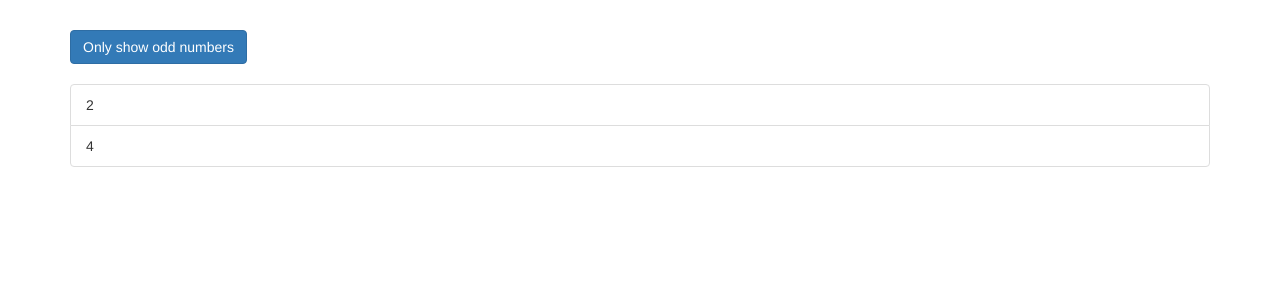
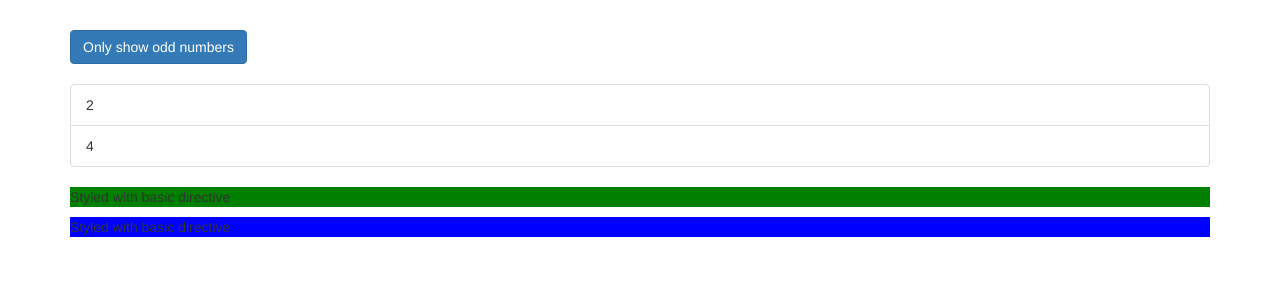
Before and after one commit to dlopezmartinez/angular, an Angular app: page / in a window 1280 px wide. Shown: the top 300 px of the page. Built offline with nearby package versions, Linux system fonts and the light colour scheme.

Commit message:
25/12
custom directives working

```diff
--- a/src/app/app.component.html
+++ b/src/app/app.component.html
@@ -28,6 +28,8 @@
           </li>
         </div>
       </ul>
+      <p appBasicHighlight>Styled with basic directive</p>
+      <p appBetterHighlight>Styled with basic directive</p>
       <ng-template [ngIf]="onlyOdd">
         <p>Only odd</p>
       </ng-template>
--- a/src/app/app.module.ts
+++ b/src/app/app.module.ts
@@ -4,10 +4,14 @@ import { FormsModule } from '@angular/forms';
 
 
 import { AppComponent } from './app.component';
+import { BasicHighlightDirective } from './basic-highlight/basic-highlight.directive';
+import { BetterHighlightDirective } from './better-highlight/better-highlight.directive';
 
 @NgModule({
   declarations: [
-    AppComponent
+    AppComponent,
+    BasicHighlightDirective,
+    BetterHighlightDirective
   ],
   imports: [
     BrowserModule,
--- /dev/null
+++ b/src/app/basic-highlight/basic-highlight.directive.ts
@@ -0,0 +1,14 @@
+import { Directive, ElementRef, OnInit } from "@angular/core";
+
+@Directive({
+    selector: '[appBasicHighlight]'
+})
+export class BasicHighlightDirective implements OnInit {
+
+    //con private crea una variable para ésta clase automaticamente
+    constructor(private elementRef: ElementRef) { }
+
+    ngOnInit(): void {
+        this.elementRef.nativeElement.style.backgroundColor = 'green'
+    }
+}
--- /dev/null
+++ b/src/app/better-highlight/better-highlight.directive.ts
@@ -0,0 +1,15 @@
+import { THIS_EXPR } from '@angular/compiler/src/output/output_ast';
+import { Directive, ElementRef, OnInit, Renderer2 } from '@angular/core';
+
+@Directive({
+  selector: '[appBetterHighlight]'
+})
+export class BetterHighlightDirective implements OnInit {
+
+  constructor(private elRef: ElementRef, private renderer: Renderer2) { }
+
+  ngOnInit(): void {
+    this.renderer.setStyle(this.elRef.nativeElement, 'background-color', 'blue');
+  }
+
+}
```
